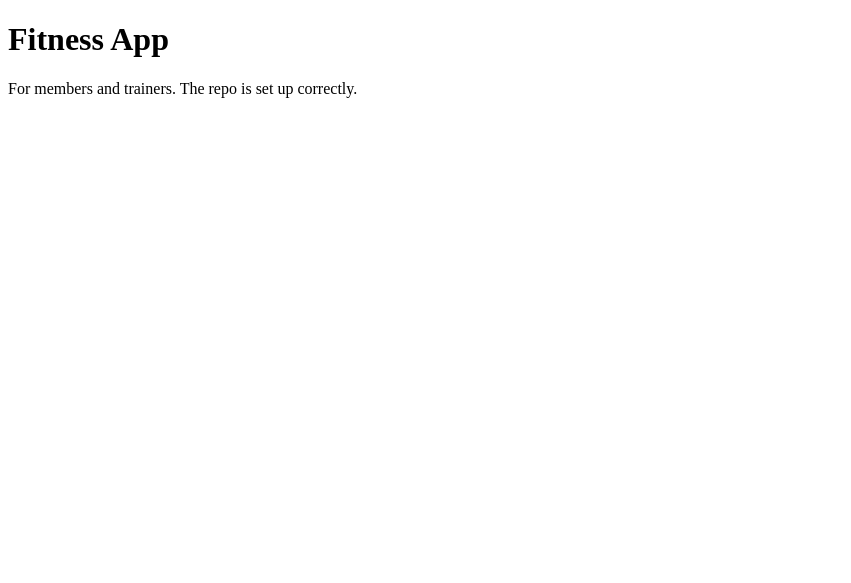
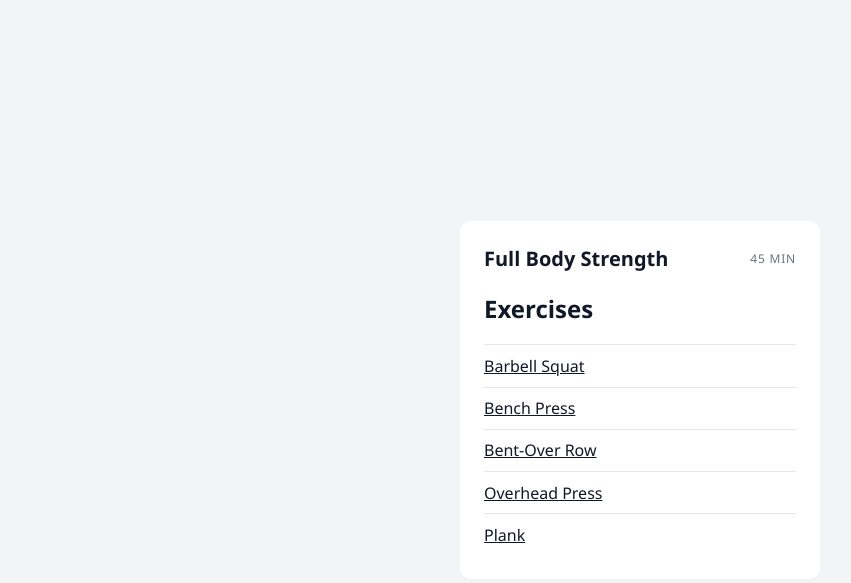
Before and after one commit to Erisi357/Fitness-App, a plain HTML site: page index.html in a window 1280 px wide. Shown: the whole page, without its empty margins (0-851 px from the left). Drawn offline with Linux system fonts and the light colour scheme.

Commit message:
Turn test page into a workout card

```diff
--- a/index.html
+++ b/index.html
@@ -3,10 +3,24 @@
     <head>
         <meta charset="UTF-8" />
         <meta name="viewport" content="width=device-width, initial-scale=1.0" />
-        <title>Index</title>
+        <title>Fitness App</title>
+        <link rel="stylesheet" href="style.css">
     </head>
     <body>
-        <h1>Fitness App</h1>
-        <p>For members and trainers. The repo is set up correctly.</p>
+        <article class="workout-card">
+            <header class="header">
+                <h1 class="workout-card-name">Full Body Strength</h1>
+                <p class="workout-card-minutes">45 min</p>
+            </header>
+
+            <h1 class="workout-card-subtitle">Exercises</h1>
+            <u class="workout-card-exercises">
+                <li>Barbell Squat</li>
+                <li>Bench Press</li>
+                <li>Bent-Over Row</li>
+                <li>Overhead Press</li>
+                <li>Plank</li>
+            </u>
+        </article>
     </body>
 </html>
--- /dev/null
+++ b/style.css
@@ -0,0 +1,63 @@
+* {
+    box-sizing: border-box;
+}
+
+body {
+    margin: 0;
+    min-height: 100vh;
+    display: flex;
+    justify-content: center;
+    align-items: center;
+    padding: 1rem;
+    background: #f3f4f6;
+    font-family: "Segoe UI", sans-serif;
+    color: #111827;
+}
+
+.workout-card {
+    width: 100%;
+    max-width: 360px;
+    padding: 1.5rem;
+    background: #ffffff;
+    border-radius: 12px;
+}
+
+.header {
+    display: flex;
+    align-items: center;
+    justify-content: space-between;
+    gap: 1rem;
+    margin-bottom: 1.25rem;
+}
+
+.workout-card-name {
+    margin: 0;
+    font-size: 1.25rem;
+}
+
+.workout-card-minutes {
+    margin: 0 0 0 0.5rem;
+    font-size: 0.75rem;
+    text-transform: uppercase;
+    letter-spacing: 0.05rem;
+    color: #6b7280;
+}
+
+.workout-card__subtitle {
+    margin: 0 0 0.5rem;
+    font-size: 0.75rem;
+    text-transform: uppercase;
+    letter-spacing: 0.05em;
+    color: #6b7280;
+}
+
+.workout-card-exercises {
+    margin: 0;
+    padding: 0;
+}
+
+.workout-card-exercises li {
+    padding: 0.6rem 0;
+    border-top: 1px solid #e5e7eb;
+    list-style: none;
+}
```
